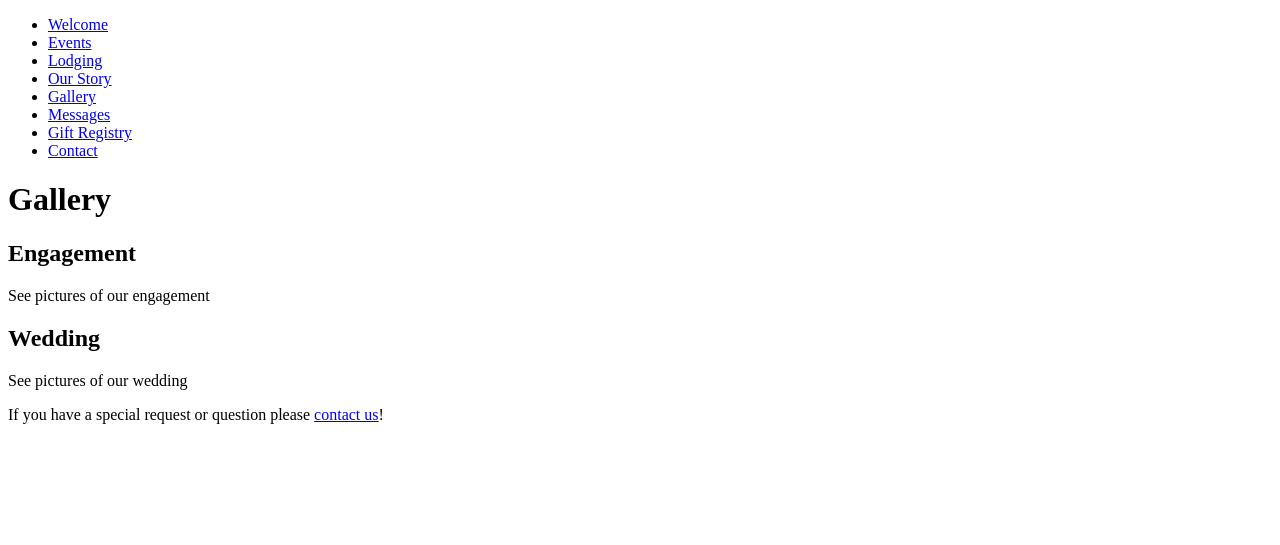
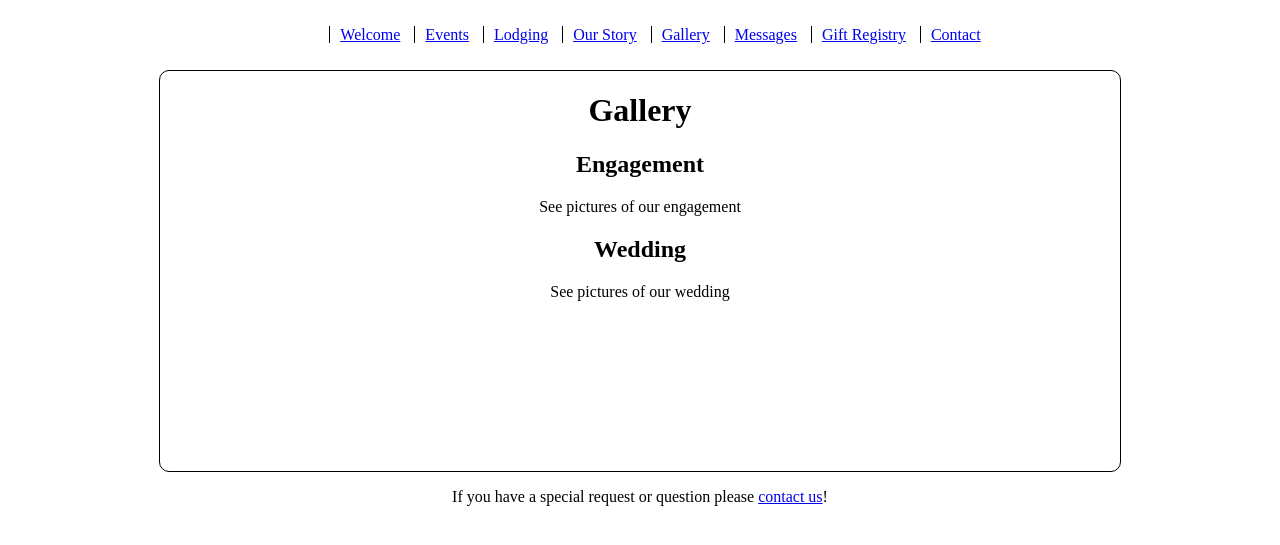
Before and after one commit to chrisgilmerproj/wedding, a Django app: template project/templates/gallery.html in a window 1280 px wide. Shown: the top 545 px of the page. Run offline with Django 3.2, Linux system fonts and the light colour scheme; the template is opened without the code that fills it, so the values that code supplies are empty; some libraries are stand-ins or nearby versions.

Commit message:
Updated styles and base html.

```diff
--- /dev/null
+++ b/project/static/css/style.css
@@ -0,0 +1,42 @@
+
+.content {
+
+    border: 1px solid black;
+    height: 400px;
+    margin:  0px auto;
+    padding: 0px;
+    position: relative;
+    text-align: center;
+    width: 960px;
+
+    -webkit-border-radius: 10px;
+    -moz-border-radius: 10px;
+    border-radius: 10px;
+
+}
+
+div {
+    display: block;
+}
+
+nav {
+    text-align: center;
+}
+
+nav ul {
+    list-style-type: disc !important;
+}
+
+nav li {
+    border-left: 1px solid black;
+    display: inline;
+}
+
+nav a {
+    display: inline-block;
+    padding: 10px;
+}
+
+footer {
+    text-align: center;
+}
--- a/project/templates/base.html
+++ b/project/templates/base.html
@@ -20,8 +20,11 @@
                 <li><a href="{% url contact %}">Contact</a></li>
             </ul>
         </nav>
+
+        <div class="content">
         {% block content %}
         {% endblock content %}
+        </div>
 
         <footer>
         {% block footer %}
```
Also changed, not shown: project/static/css/styles.css (deleted). Lines whose indentation alone changed are shown as unchanged.
